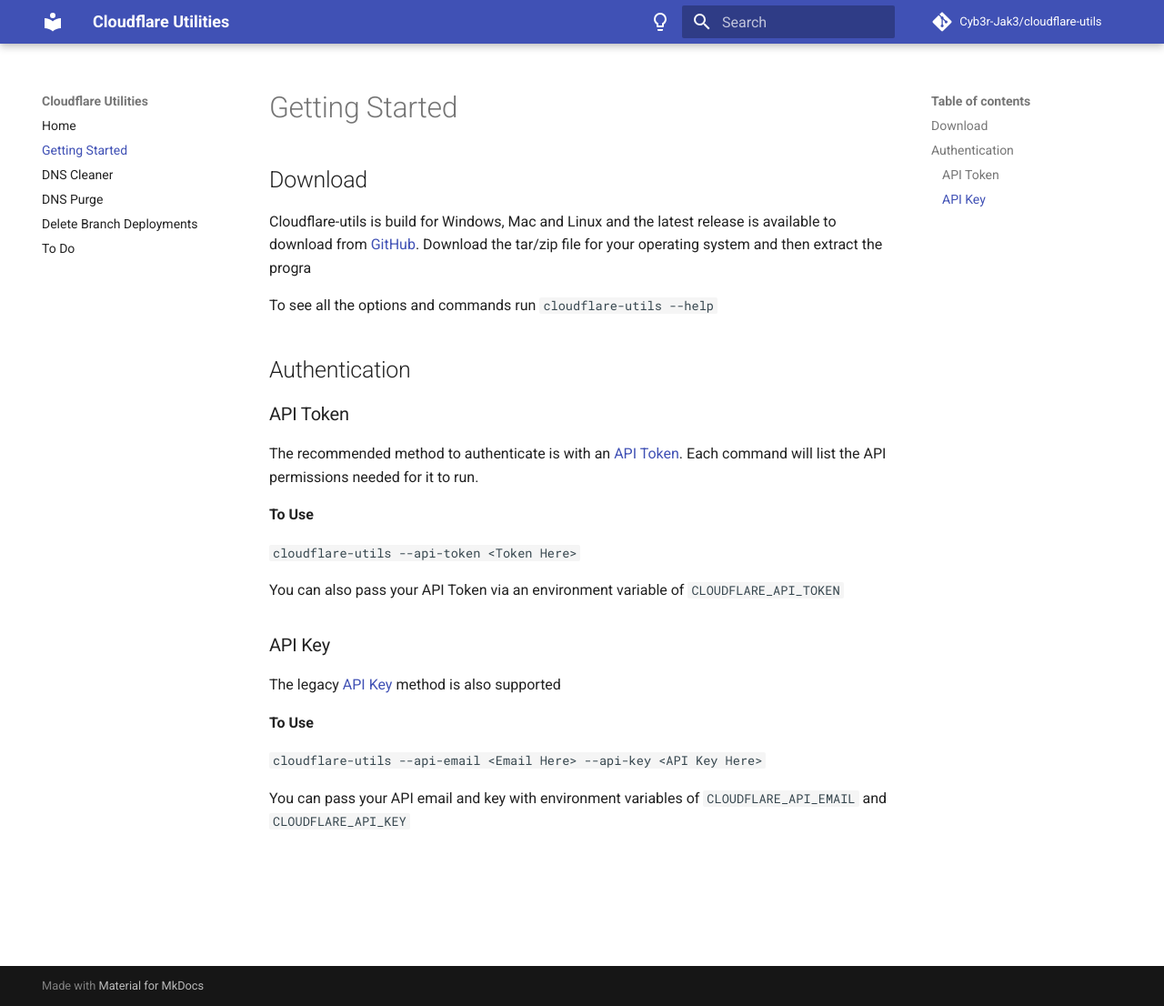
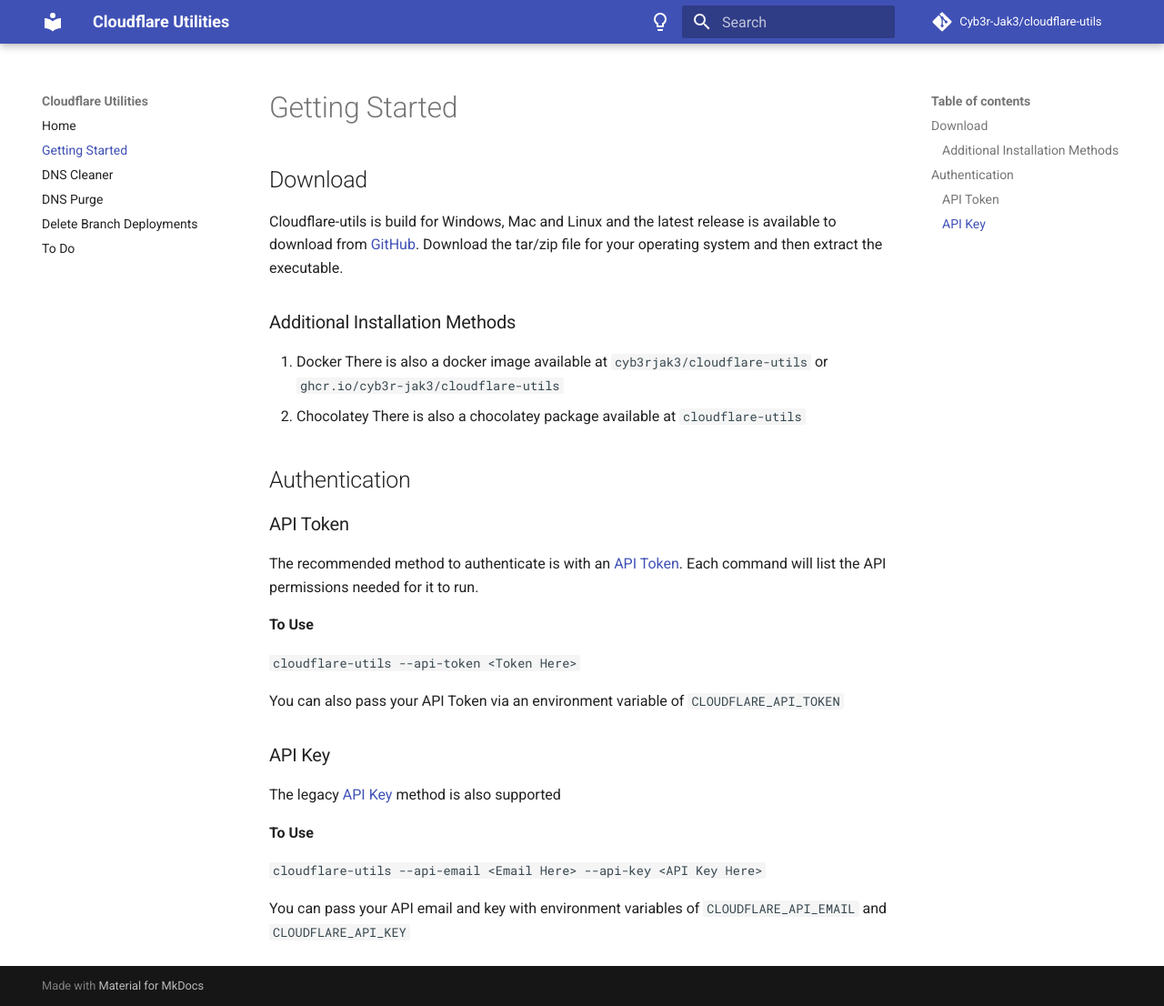
Before and after one commit to Cyb3r-Jak3/cloudflare-utils, an MkDocs documentation site: the page built from documentation/docs/started.md, in a window 1280 px wide and 1106 px high. Shown: the whole window at 91% size. Built offline with MkDocs 1.6.1 and Material for MkDocs 9.7.7, drawn with Linux system fonts in a browser that asks for light colours; comment, search, counter and statistics services are not loaded.

```diff
--- a/documentation/docs/started.md
+++ b/documentation/docs/started.md
@@ -2,9 +2,14 @@
 
 ## Download
 
-Cloudflare-utils is build for Windows, Mac and Linux and the latest release is available to download from [GitHub](https://github.com/Cyb3r-Jak3/cloudflare-utils/releases). Download the tar/zip file for your operating system and then extract the progra
+Cloudflare-utils is build for Windows, Mac and Linux and the latest release is available to download from [GitHub](https://github.com/Cyb3r-Jak3/cloudflare-utils/releases). Download the tar/zip file for your operating system and then extract the executable.
 
-To see all the options and commands run `cloudflare-utils --help`
+### Additional Installation Methods
+
+1. Docker
+   There is also a docker image available at `cyb3rjak3/cloudflare-utils` or `ghcr.io/cyb3r-jak3/cloudflare-utils`
+2. Chocolatey
+   There is also a chocolatey package available at `cloudflare-utils`
 
 ## Authentication
 
```
Also changed, not shown: documentation/docs/index.md (line endings or trailing spaces), 6 other files.
